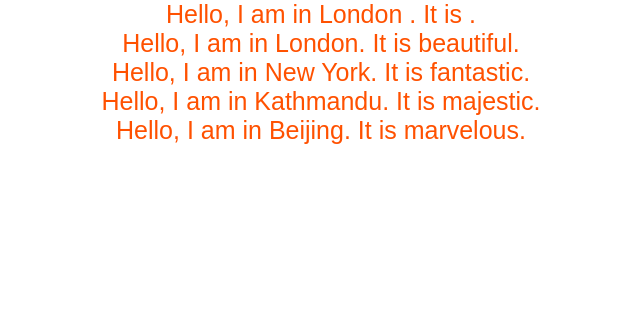
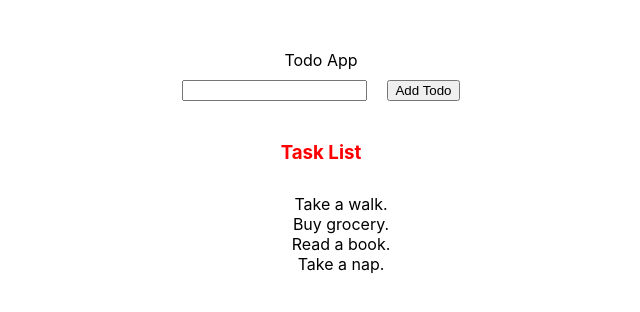
Before and after one commit to maharjanbj/my-firstproject, a React (Create React App) app: page / in a window 1280 px wide. Shown: the top 312 px of the page, without its empty margins (319-959 px from the left). Built offline with nearby package versions, Linux system fonts and the light colour scheme.

Commit message:
input value

```diff
--- a/src/App.js
+++ b/src/App.js
@@ -1,15 +1,10 @@
 import "./App.css";
-import City from "./Components/City";
+import Todo from "./Components/Todo";
 
 function App() {
   return (
     <div className="App">
-
-      <City/>
-      <p> Hello, I am in London. It is beautiful.</p>
-      <p> Hello, I am in New York. It is fantastic.</p>
-      <p> Hello, I am in Kathmandu. It is majestic.</p>
-      <p> Hello, I am in Beijing. It is marvelous.</p>
+     <Todo/>
     </div>
   );
 }
--- a/src/Components/Hello.css
+++ b/src/Components/Hello.css
@@ -1,3 +1,3 @@
 .App{
-    color: red;
+    color: black;
 }
--- /dev/null
+++ b/src/Components/Todo.css
@@ -0,0 +1,22 @@
+.todo{
+    text-align: center;
+    margin-top: 50px;
+    margin-bottom: 50px;
+}
+.todo-form{
+    color: brown;
+}
+.form{
+    font-size: 50px;
+}
+input{
+    margin: 10px;
+}
+.todo-list > h3{
+    color: red;
+    margin-top: 30px;
+}
+.todo-list > ul{
+    list-style: none;
+    margin-top: 30px;
+}
--- /dev/null
+++ b/src/Components/Todo.jsx
@@ -0,0 +1,60 @@
+import React, { useState } from 'react'
+import './Todo.css'
+
+const Todo = () => {
+    const [input, setInput] = useState([
+
+    ]);
+    const [todos, setTodos] = useState([
+      'Take a walk.',
+      'Buy grocery.',
+      'Read a book.',
+      'Take a nap.'
+    ])
+
+    console.log(input)
+
+    function handleSubmit(){
+        setTodos(input)
+        console.log(setTodos(input))
+    }
+
+  return (
+    <div className='todo'>
+      <div className='todo-logo'>
+        Todo App
+      </div>
+
+      <div className='todo-form'>
+        <form>
+            <input
+             type="text"
+             className= "task"
+             name="input"
+             value={input}
+             onChange={ e => setInput(e.target.value)}
+            />
+
+            <input
+             type="button"
+             className= "button"
+             name ="Enter"
+             value="Add Todo"
+             onSubmit={handleSubmit}
+             />
+        </form>
+      </div>
+      <div className='todo-list'>
+        <h3>Task List</h3>
+        <ul>
+          {todos.map((todo) => (
+             <li>{todo}</li>
+          ))
+          }
+        </ul>
+      </div>
+    </div>
+  )
+}
+
+export default Todo
```
